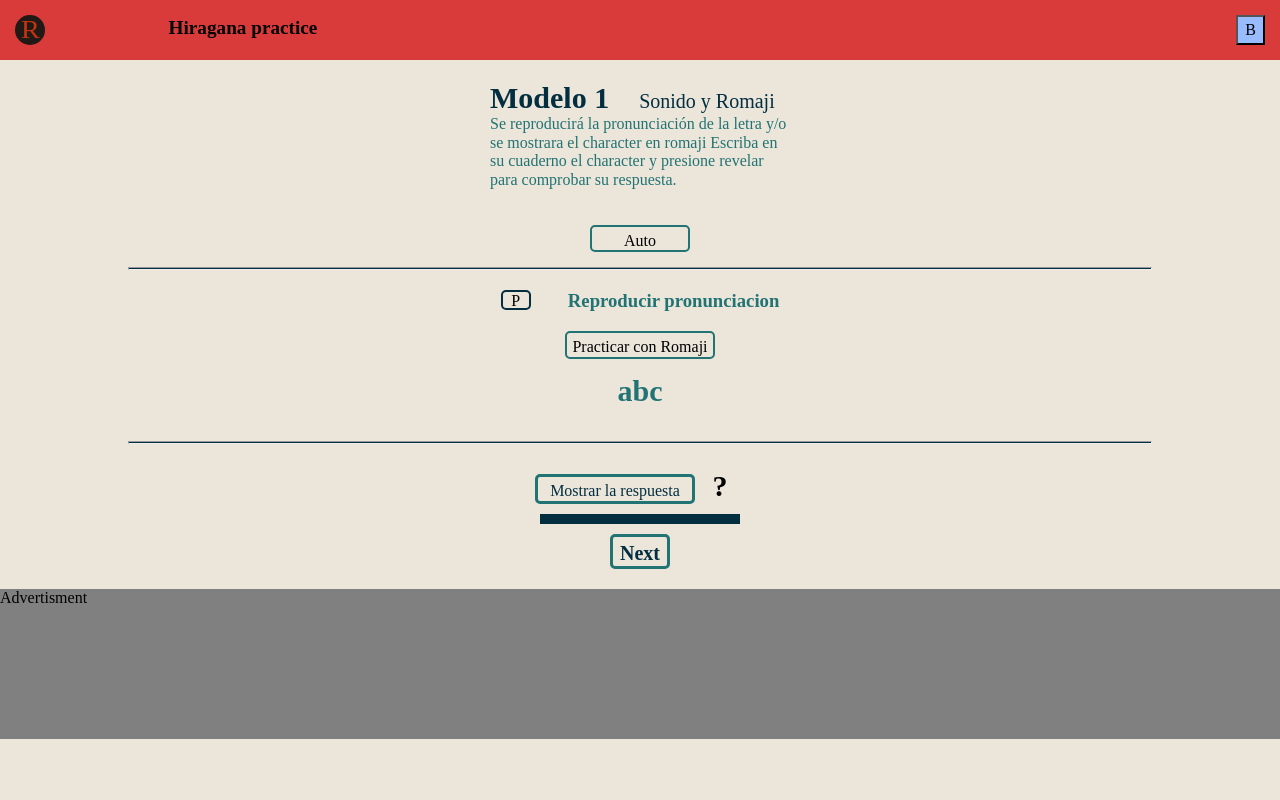
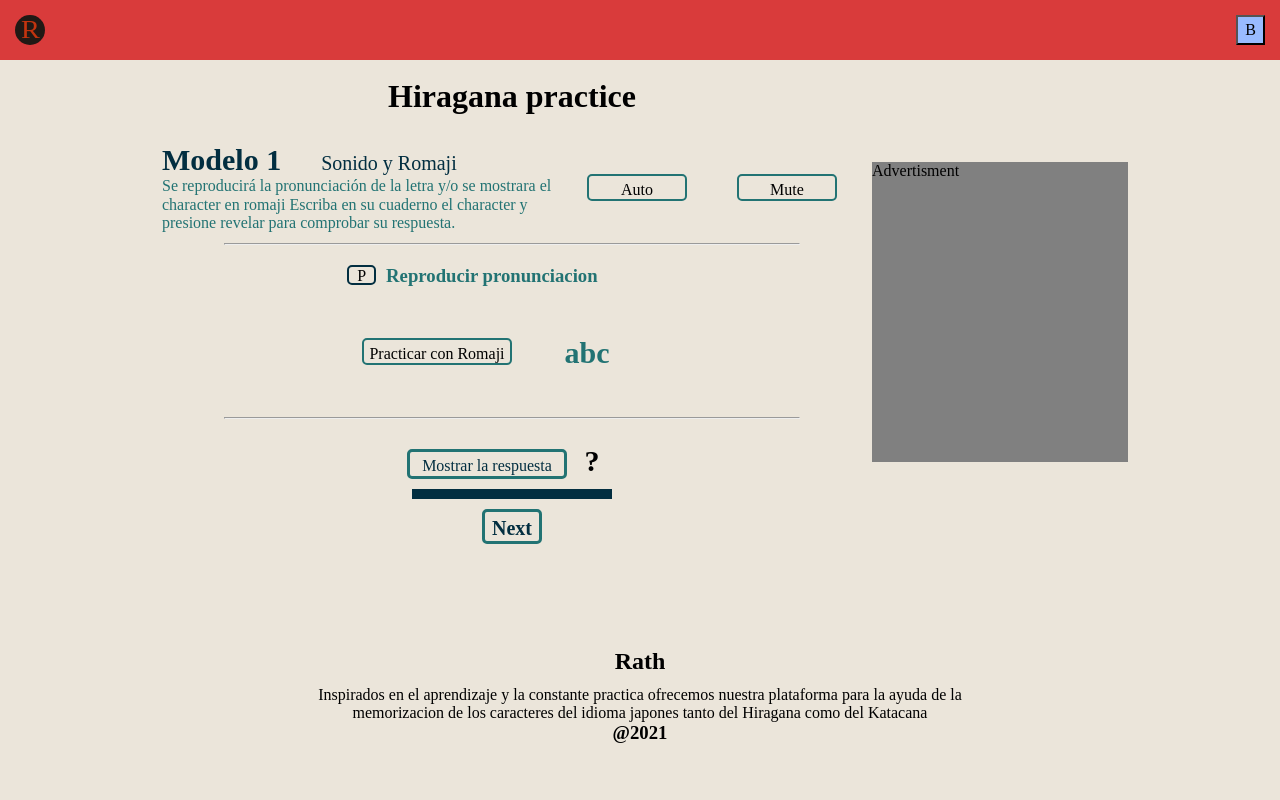
Before and after one commit to frankortizR/japanese-pwp, a Vue app: page /model1 in a window 1280 px wide. Shown: the top 800 px of the page. Built offline with nearby package versions, Linux system fonts and the light colour scheme.

Commit message:
finalizacion de responsive desing

```diff
--- a/src/App.vue
+++ b/src/App.vue
@@ -1,6 +1,4 @@
 <template>
-  <div id="nav">
-  </div>
   <router-view/>
 </template>
 
--- a/src/components/Navbar.vue
+++ b/src/components/Navbar.vue
@@ -5,9 +5,7 @@
         <div class="div-cont-logo">
           <img class="logo" src="../assets/img/Logo2.svg" alt="Logo" />
         </div>
-        <div class="div-cont-title">
-          <h1 class="title">Hiragana practice</h1>
-        </div>
+
       </div>
       <div class="div-cont-displayopt">
         <button class="displayopt-boton">B</button>
--- a/src/scss/Cfooter/_skeleton.scss
+++ b/src/scss/Cfooter/_skeleton.scss
@@ -1,6 +1,14 @@
 .cfooter-div-cont-footer{
-    padding: 10%;
+    margin: auto;
+    padding: 5%;
+    max-width: 800px;
+    display: flex;
+    flex-direction: column;
+    justify-content: center;
+    align-items:center ;
 }
+
+
 
 .cfooter-description{
     padding-top: 10px;
--- a/src/scss/Model1/_skeleton.scss
+++ b/src/scss/Model1/_skeleton.scss
@@ -1,63 +1,78 @@
-body{
+body {
     background-color: $color1;
 }
-.model1-div-cont-part1{
-    padding-top: 60px;
+
+.titulo-principal {
+    display: flex;
+    justify-content: center;
+    line-height: 30px;
+    font-size: 100%;
+    text-align: center;
+}
+
+
+.model1-div-cont-part1 {
+    margin-top: 60px;
     margin-bottom: 20px;
 }
 
-.model1-div-cont-modelo1{
+.model1-div-cont-modelo1 {
     display: flex;
     flex-direction: column;
     justify-content: center;
     align-items: center;
+    margin: 10px;
+
 }
 
 
-.model1-title{
+.model1-title {
     text-align: center;
     padding-top: 10px;
     padding-bottom: 10px;
 }
 
 
-.model1-div-cont-info{
+.model1-div-cont-info {
     display: flex;
     flex-direction: column;
     align-items: center;
     justify-content: center;
-    width: 300px;
-    height: 150px;
+    width: 70%;
+    box-sizing: content-box;
 }
 
-.model1-modelo-head{
+.model1-modelo-head {
     display: block;
     width: 100%;
 }
 
-.model1-modelo-title{
+.model1-modelo-title {
     display: inline;
     font-size: 30px;
 }
 
-.model1-modelo-related{
+.model1-modelo-related {
     display: inline;
     margin-left: 10%;
     font-size: 20px;
 }
 
-.moidel1-modelo-description{
+.moidel1-modelo-description {
     font-size: 90%;
+    box-sizing: content-box;
 }
 
-.model1-div-cont-configs{
+.model1-div-cont-configs {
     display: flex;
     flex-direction: row;
-    justify-content: center;
+    width: 70%;
+    justify-content: space-around;
     align-content: center;
+
 }
 
-.model1-boton-practica-auto{
+.model1-boton-practica-auto {
     width: 100px;
     margin: 15px 0 15px;
     padding-top: 5px;
@@ -65,24 +80,36 @@ body{
     user-select: none;
 }
 
-.model1-boton-practica-auto:hover{
-    box-shadow: 1px 2px 2px ;
+.model1-boton-practica-auto:hover {
+    box-shadow: 1px 2px 2px;
     cursor: pointer;
 }
 
-.model1-boton-practica-auto:active{
+.model1-boton-practica-auto:active {
     box-shadow: none;
     background-color: $color5;
 }
 
-.model1-div-cont-separator{
+.model1-boton-practica-mute {
+    width: 100px;
+    margin: 15px 0;
+    padding-top: 5px;
+    user-select: none;
+    text-align: center;
+}
+
+.model1-div-cont-separator {
     width: 80%;
     margin: auto;
 }
 
-.model1-separator{
+.model1-separator {
     height: 0.5px;
     background-color: $color2;
+}
+
+.opt {
+    margin: 15px 5px;
 }
 
 
@@ -90,18 +117,18 @@ body{
 //estilos de practica
 
 
-.model1-div-cont-practice{
+.model1-div-cont-practice {
     padding: 20px;
     display: flex;
     flex-direction: column;
 }
 
-.model1-div-cont-play{
+.model1-div-cont-play {
     display: flex;
     justify-content: center;
 }
 
-.model1-icono-play{
+.model1-icono-play {
     text-align: center;
     height: 20px;
     width: 30px;
@@ -109,21 +136,21 @@ body{
     transition: transform 0.3s, box-shadow 0.3s;
 }
 
-.model1-icono-play:hover{
-    box-shadow: 1px 2px 2px ;
+.model1-icono-play:hover {
+    box-shadow: 1px 2px 2px;
     cursor: pointer;
 }
 
-.model1-icono-play:active{
+.model1-icono-play:active {
     box-shadow: none;
     background-color: $color5;
 }
 
-.model1-reproducir{
+.model1-reproducir {
     margin-left: 3%;
 }
 
-.model1-div-cont-practica-conromaji{
+.model1-div-cont-practica-conromaji {
     display: flex;
     flex-direction: column;
     align-items: center;
@@ -131,7 +158,7 @@ body{
     height: 110px;
 }
 
-.model1-boton-practica-conromaji{
+.model1-boton-practica-conromaji {
     width: 150px;
     padding-top: 5px;
     user-select: none;
@@ -140,52 +167,60 @@ body{
 
 
 
-.model1-boton-practica-conromaji:hover{
-    box-shadow: 1px 2px 2px ;
+.model1-boton-practica-conromaji:hover {
+    box-shadow: 1px 2px 2px;
     cursor: pointer;
 }
 
+.model1-div-cont-practica {
+    height: 100px;
+    width: 150px;
+    display: flex;
+    justify-content: center;
+    align-items: center;
 
+}
 
-.model1-texto-practica{
-    margin-top: 5px;
-    height: 50px;
-    width: 100px;
+.model1-texto-practica {
+    height: 80%;
+    width: 80%;
     text-align: center;
 }
 
-.model1-texto-practica-static{
+.model1-texto-practica-static {
     font-size: 30px;
     padding-top: 10%;
 }
 
-.model1-texto-practica-dinamic{
-    margin-top: 10px;
+.model1-texto-practica-dinamic {
+    display: flex;
+    justify-content: center;
+    align-items: center;
     font-size: 30px;
-    padding-top: 10%;
+    height: 80%;
 }
 
 
-.hide{
+.hide {
     display: none;
 }
 
 //style show answer
-.model1-div-cont-answer{
+.model1-div-cont-answer {
     display: flex;
     flex-direction: column;
     align-items: center;
     padding-bottom: 20px;
 }
 
-.model1-div-cont-show{
+.model1-div-cont-show {
     display: flex;
     justify-content: center;
     padding-top: 20px;
     align-items: center;
 }
 
-.model1-texto-show{
+.model1-texto-show {
     border-style: solid;
     border-radius: 5px;
     height: 30px;
@@ -196,40 +231,40 @@ body{
     transition: box-shadow 0.3s, background-color 0.3s;
 }
 
-.model1-texto-show:hover{
-    box-shadow: 1px 2px 2px ;
+.model1-texto-show:hover {
+    box-shadow: 1px 2px 2px;
     cursor: pointer;
 }
 
-.model1-texto-show:active{
+.model1-texto-show:active {
     box-shadow: none;
     background-color: $color5;
 }
 
-.model1-icono-show{
+.model1-icono-show {
     width: 50px;
     height: 50px;
 }
 
-.model-icono-noshow{
+.model-icono-noshow {
     padding-top: 5px;
     margin: auto;
     font-size: 30px;
     text-align: center;
 }
 
-.model1-div-imagen-answear{
+.model1-div-imagen-answear {
     width: 50px;
     height: 50px;
 
 }
 
-.model1-imagen-answear{
+.model1-imagen-answear {
     width: 100%;
     height: 100%;
 }
 
-.model1-boton-next{
+.model1-boton-next {
     display: inline-block;
     text-align: center;
     margin-top: 10px;
@@ -241,24 +276,24 @@ body{
     transition: box-shadow 0.3s, background-color 0.3s;
 }
 
-.model1-boton-next:hover{
-    box-shadow: 1px 2px 2px ;
+.model1-boton-next:hover {
+    box-shadow: 1px 2px 2px;
     cursor: pointer;
 }
 
-.model1-boton-next:active{
+.model1-boton-next:active {
     box-shadow: none;
     background-color: $color5;
 }
 
-.model1-boton-next-text{
+.model1-boton-next-text {
     font-size: 20px;
     color: $color2;
     padding-top: 5px;
     font-weight: bold;
 }
 
-.model1-div-cont-progresbar{
+.model1-div-cont-progresbar {
     height: 10px;
     width: 200px;
     display: flex;
@@ -267,19 +302,90 @@ body{
     align-items: center;
 }
 
-.model1-div-cont-progresbar span{
+.model1-div-cont-progresbar span {
     margin: 0 0px;
     display: block;
     height: 30%;
 
 }
 
-.start{
+.start {
     width: 0%;
     transition: width 2s linear;
 }
 
-.end{
+.end {
     width: 100%;
     transition: width 4s linear;
 }
+
+//==============================  RESPONSIVE DESIGN ==========================//
+
+
+
+@media screen and (min-width: 380px) {
+
+    .model1-div-cont-info {
+        max-width: 400px;
+    }
+
+    .model1-div-cont-configs {
+        max-width: 230px;
+    }
+
+    .model1-div-cont-practica-conromaji {
+        flex-direction: row;
+        justify-content: space-around;
+        align-content: center;
+        width: 300px;
+    }
+
+    .model1-div-cont-practice {
+        padding: 20px;
+        display: flex;
+        flex-direction: column;
+        justify-content: center;
+        align-items: center;
+    }
+
+    .model1-texto-practica-static {
+        font-size: 30px;
+        padding-top: 20%;
+    }
+
+    .model1-reproducir {
+        width: 300px;
+    }
+
+}
+
+//-----------------------------------------------------
+@media screen and (min-width: 1024px) {
+
+    .model1-div-cont-modelo1 {
+        flex-direction: row;
+        justify-content: space-around;
+        width: 700px;
+        max-width: 900px;
+        margin: 10px;
+    }
+
+    .model1-div-cont-configs {
+        max-width: 300px;
+    }
+
+    .model1-div-cont-part1 {
+
+        margin-bottom: 20px;
+        display: flex;
+        flex-direction: row;
+        justify-content: center;
+        align-items: center;
+    }
+
+    .home-div-cont-advertaisment {
+        height: 300px;
+        width: 20%;
+        max-width: 300px;
+    }
+}
--- a/src/scss/Model1/_skin.scss
+++ b/src/scss/Model1/_skin.scss
@@ -1,32 +1,36 @@
-.model1-div-cont-part1{
+
+
+.model1-div-cont-part1 {
     background-color: $color1;
 }
 
-.model1-div-cont-modelo1{
+.model1-div-cont-modelo1 {
     background: none;
 }
 
-.model1-text{
+.model1-text {
     color: $color2;
 }
-.model1-text-description{
+
+.model1-text-description {
     color: $color3;
 }
+
 //styles de parte de practica
-.model1-icono-play{
+.model1-icono-play {
     border-style: solid;
     border-radius: 5px;
     text-decoration: none;
     border-color: $color2;
     border-width: 2px;
     background-color: $color1
+}
 
-}
-.model1-reproducir{
+.model1-reproducir {
     color: $color3;
 }
 
-.model1-boton-practica-conromaji{
+.model1-boton-practica-conromaji {
     border-style: solid;
     border-radius: 5px;
     border-width: 2px;
@@ -34,7 +38,7 @@
     text-align: center;
 }
 
-.model1-boton-practica-auto{
+.model1-boton-practica-auto {
     border-style: solid;
     border-radius: 5px;
     border-width: 2px;
@@ -42,34 +46,41 @@
     text-align: center;
 }
 
-.model1-texto-practica{
+.model1-texto-practica {
     font-size: 100%;
     color: $color3;
 }
 
-.pressed{
+.pressed {
     background-color: $color5;
     color: $color1;
 }
 
 //style show answer
-.model1-texto-show{
+.model1-texto-show {
     border-color: $color3;
     color: $color2;
 }
 
-.model1-boton-next{
+.model1-boton-next {
     border-color: $color3;
 }
 
-.model1-texto-practica-dinamic{
+.model1-texto-practica-dinamic {
     color: $color2;
 }
 
-.model1-div-cont-progresbar{
+.model1-div-cont-progresbar {
     background-color: $color2;
 }
 
-.model1-div-cont-progresbar span{
+.model1-div-cont-progresbar span {
     background-color: $color5;
 }
+
+.model1-boton-practica-mute {
+    border-style: solid;
+    border-color: $color3;
+    border-radius: 5px;
+    border-width: 2px;
+}
--- a/src/scss/navbar/_skeleton.scss
+++ b/src/scss/navbar/_skeleton.scss
@@ -2,7 +2,8 @@
     height: 60px;
     width: 100%;
     position: fixed;
-
+    top: 0;
+    z-index: 50;
 }
 
 .nav{
@@ -43,10 +44,7 @@
     margin-right: 10%;
 }
 
-.title{
-    line-height: 30px;
-    font-size: 120%;
-}
+
 
 .div-cont-displayopt{
     width: 30px;
--- a/src/views/Home.vue
+++ b/src/views/Home.vue
@@ -3,11 +3,11 @@
     <Navbar></Navbar>
     <div class="home-parte1">
       <div class="home-div-cont-menu">
-      <div class="home-div-cont-title">
-        <h2 class="home-title">Menu de practicas</h2>
+        <div class="titulo-principal">
+          <h1 class="title">Hiragana practice</h1>
         </div>
+        <div class="model1-div-cont-adver">
           <div class="home-div-cont-modelos">
-
             <router-link class="link-pagina" to="/model1">
               <div class="home-div-cont-modelo1 modelos">
                 <div class="home-modelo-head">
@@ -16,8 +16,8 @@
                 </div>
                 <p class="home-modelo-description model-text">
                   Se reproducirá la pronunciación de la letra y/o se mostrara el
-            character en romaji Escriba en su cuaderno el character y presione
-            revelar para comprobar su respuesta.
+                  character en romaji Escriba en su cuaderno el character y
+                  presione revelar para comprobar su respuesta.
                 </p>
               </div>
             </router-link>
@@ -30,8 +30,8 @@
                 </div>
                 <p class="home-modelo-description model-text">
                   Se reproducirá la pronunciación de la letra y/o se mostrara el
-            character en romaji Escriba en su cuaderno el character y presione
-            revelar para comprobar su respuesta.
+                  character en romaji Escriba en su cuaderno el character y
+                  presione revelar para comprobar su respuesta.
                 </p>
               </div>
             </router-link>
@@ -44,15 +44,15 @@
                 </div>
                 <p class="home-modelo-description model-text">
                   Se reproducirá la pronunciación de la letra y/o se mostrara el
-            character en romaji Escriba en su cuaderno el character y presione
-            revelar para comprobar su respuesta.
+                  character en romaji Escriba en su cuaderno el character y
+                  presione revelar para comprobar su respuesta.
                 </p>
               </div>
             </router-link>
           </div>
+          <div class="home-div-cont-advertaisment">Advertisment</div>
         </div>
-
-    <div class="home-div-cont-advertaisment">Advertisment</div>
+      </div>
     </div>
     <Cfooter></Cfooter>
   </div>
--- a/src/views/Model1.vue
+++ b/src/views/Model1.vue
@@ -1,7 +1,13 @@
 <template>
   <Navbar></Navbar>
   <div class="model1-div-cont-part1">
-    <div class="model1-div-cont-modelo1 modelosm">
+    <div class="model1-div-cont-beforeadver">
+
+      <div class="titulo-principal">
+          <h1 class="title">Hiragana practice</h1>
+        </div>
+
+    <div class="model1-div-cont-modelo1 ">
       <div class="model1-div-cont-info">
         <div class="model1-modelo-head">
           <h3 class="model1-modelo-title model1-text">Modelo 1</h3>
@@ -15,10 +21,16 @@
       </div>
       <div class="model1-div-cont-configs">
       <div
-        :class="'model1-boton-practica-auto ' + this.emptyA"
+        :class="'model1-boton-practica-auto opt' + this.emptyA"
         v-on:click="autoPressed"
       >
         Auto
+      </div>
+      <div
+        :class="'model1-boton-practica-mute opt' + this.emptyA"
+        v-on:click="autoPressed"
+      >
+        Mute
       </div>
       </div>
     </div>
@@ -75,10 +87,11 @@
         <p class="model1-boton-next-text">Next</p>
       </div>
     </div>
+    </div>
 
     <div class="home-div-cont-advertaisment">Advertisment</div>
+  </div>
     <Cfooter></Cfooter>
-  </div>
 </template>
 
 <script>
```
Also changed, not shown: src/scss/home/_skeleton.scss (+30 -1 lines). Lines whose indentation alone changed are shown as unchanged.
